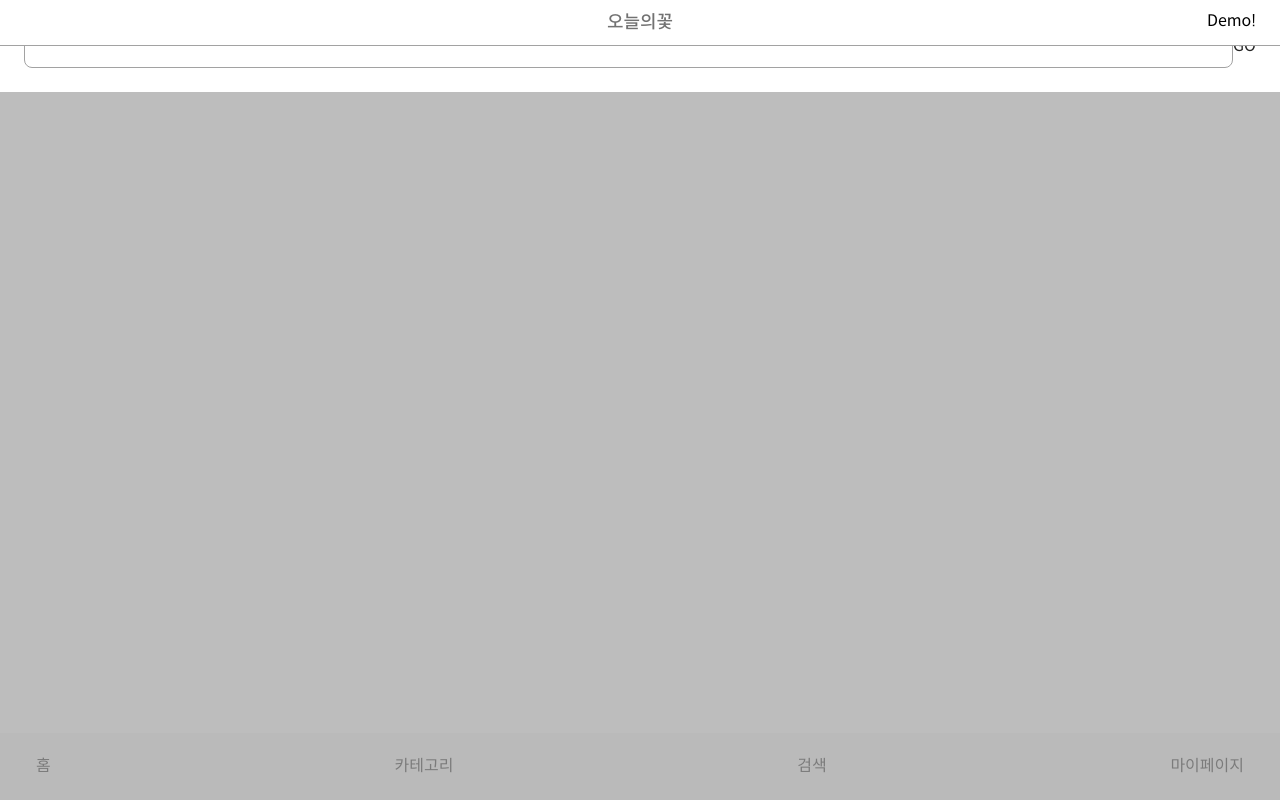
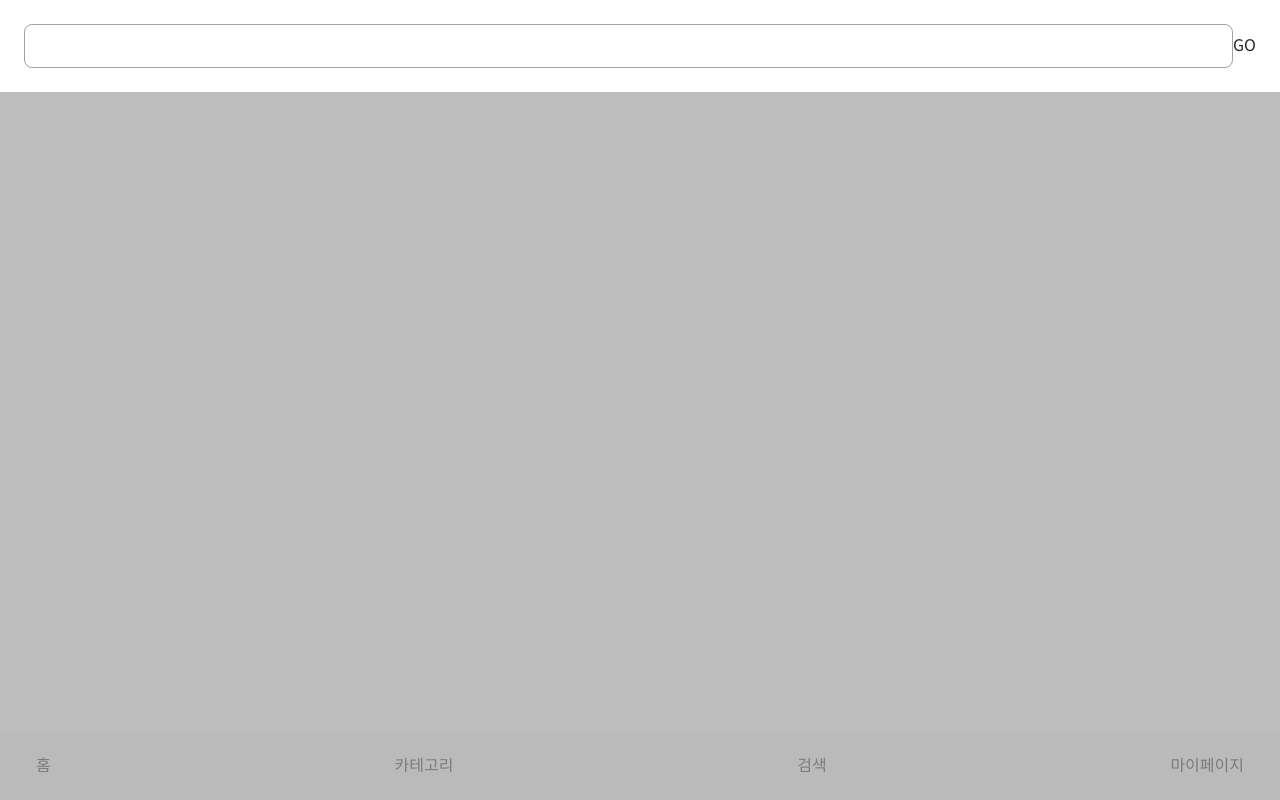
Before and after one commit to c01d-br0th3r/Next.js-redux_example, a Next.js app: page / in a window 1280 px wide. Both pictures are taken after a click on the element "검색". Built offline with nearby package versions, Linux system fonts and the light colour scheme.

Commit message:
chore: z-index 프로퍼티 추가

```diff
--- a/src/components/SearchBox.tsx
+++ b/src/components/SearchBox.tsx
@@ -16,6 +16,7 @@ const SearchWrapper = styled.div`
   position: fixed;
   top: 0;
   left: 0;
+  z-index: 80;
 `;
 
 const StyledDiv = styled.div`
@@ -24,7 +25,7 @@ const StyledDiv = styled.div`
   position: absolute;
   top: 0;
   left: 0;
-  z-index: 10;
+  z-index: 80;
   background-color: #a2a2a2;
   opacity: 0.7;
 `;
@@ -35,7 +36,7 @@ const InputBox = styled.div`
   justify-content: space-between;
   align-items: center;
   padding: 24px;
-  z-index: 20;
+  z-index: 90;
   position: absolute;
   top: 0;
   left: 0;
--- a/src/components/StackNavigation.tsx
+++ b/src/components/StackNavigation.tsx
@@ -17,6 +17,7 @@ const StyledDiv = styled.div`
   left: 0;
   background-color: #f3f3f3;
   padding: 24px 36px;
+  z-index: 30;
 `;
 
 const StackNavigation: React.FC<IProps> = ({ handleSearchOpen }) => {
```
